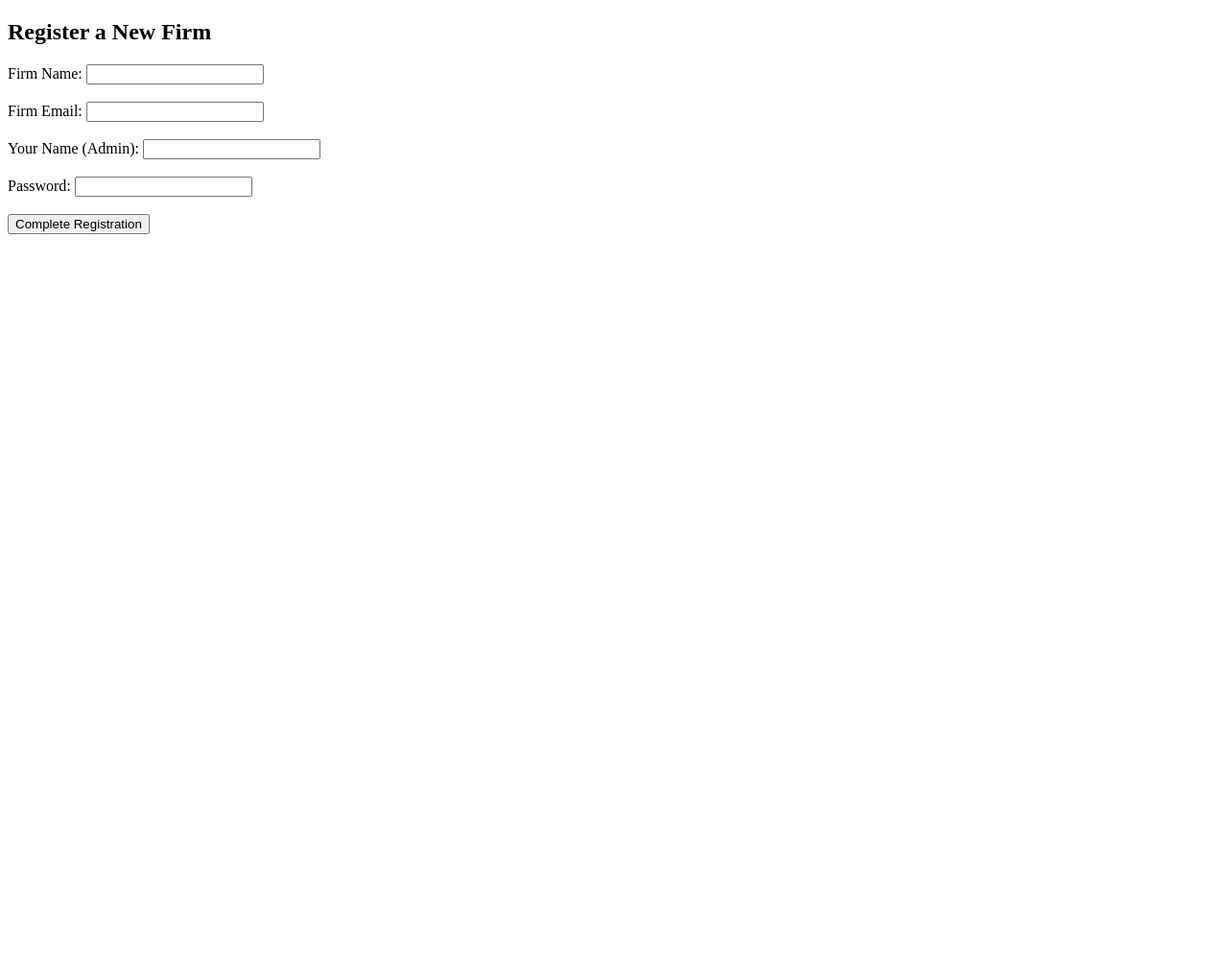
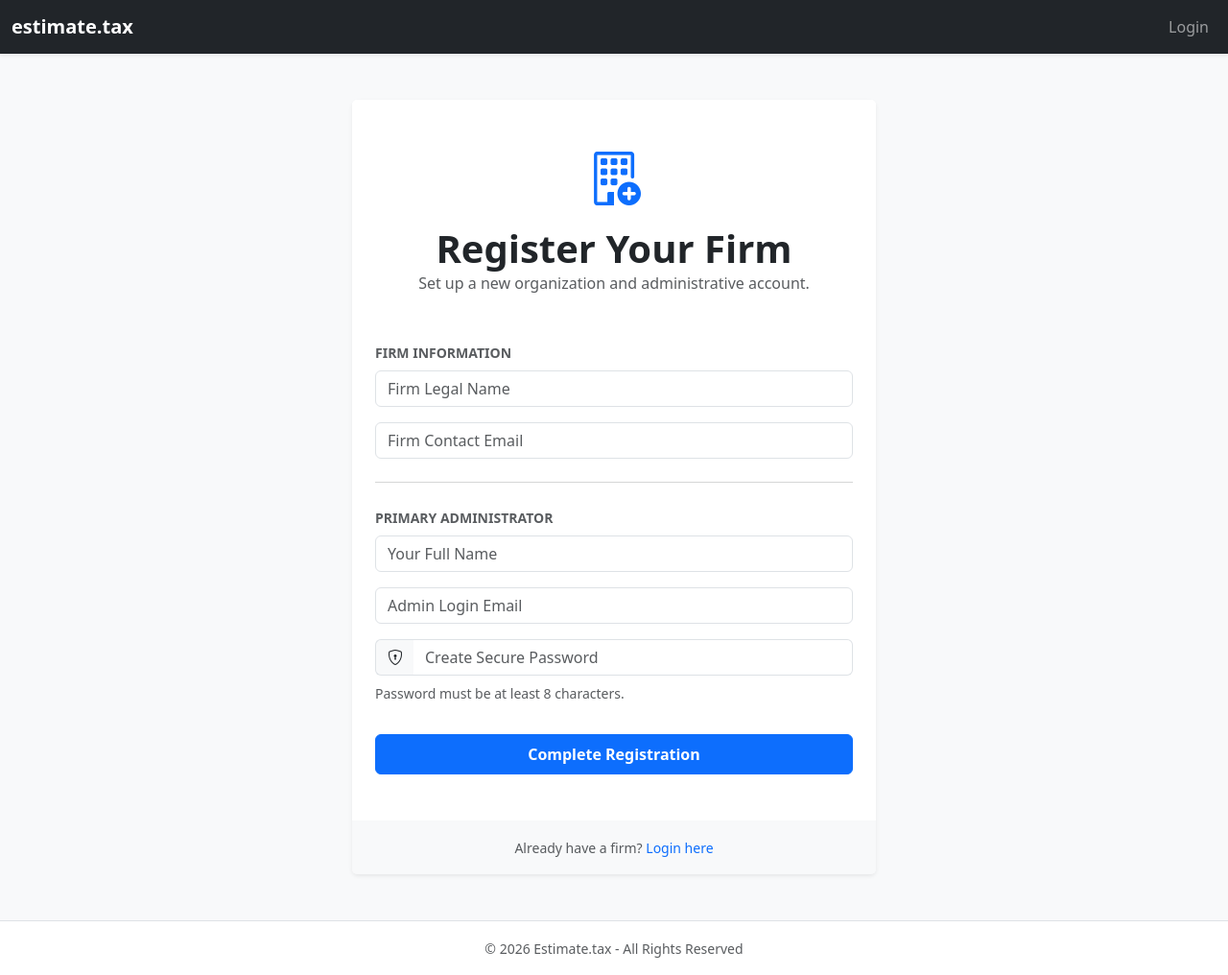
Before and after one commit to clickyquack/estimate-tax, a Flask app: page /register-firm in a window 1280 px wide. Shown: the whole page at 96% size. Before the commit the page ends 244 px from the top, so only its background shows below. Run offline with Flask 3, Linux system fonts and the light colour scheme; parts of the project's set-up code (start-up, migrations or seed data) failed here and were passed over.

Commit message:
Integrated firm registering

```diff
--- a/app/__init__.py
+++ b/app/__init__.py
@@ -100,6 +100,7 @@ def create_app():
         return render_template('login.html')
 
     @app.route('/register-firm', methods=['GET', 'POST'])
+    @limiter.limit("10 per minute")
     def register_firm():
         from .models import Firm, User, Role
         all_firms = Firm.query.all()
@@ -107,21 +108,34 @@ def create_app():
             firm_name = request.form.get('firm_name')
             firm_email = request.form.get('firm_email')
             owner_name = request.form.get('owner_name')
+            admin_email = request.form.get('admin_email')
             owner_password = request.form.get('owner_password')
 
-            new_firm = Firm(name=firm_name, email=firm_email, status="Active")
-            db.session.add(new_firm)
-            db.session.flush() # Gets the firm ID before committing
+            # Integrity Checks
+            existing_user = User.query.filter_by(email=admin_email).first()
+            if existing_user:
+                flash('That email is already registered to a user.', 'danger')
+                return render_template('register-firm.html')
 
-            # Create the owner user
-            admin_role = Role.query.filter_by(name='Admin').first()
-            owner = User(name=owner_name, email=firm_email, firm_id=new_firm.id, role_id=admin_role.id)
-            owner.set_password(owner_password)
-            db.session.add(owner)
-            db.session.commit()
+            # Create the firm and admin
+            try:
+                new_firm = Firm(name=firm_name, email=firm_email, status="Active")
+                db.session.add(new_firm)
+                db.session.flush() # Gets the firm ID before committing
 
-            flash('Firm registered successfully', 'success')
-            return redirect(url_for('login'))
+                # Create the owner user
+                admin_role = Role.query.filter_by(name='Admin').first()
+                owner = User(name=owner_name, email=admin_email, firm_id=new_firm.id, role_id=admin_role.id)
+                owner.set_password(owner_password)
+                db.session.add(owner)
+                db.session.commit()
+
+                flash('Firm registered successfully', 'success')
+                return redirect(url_for('login'))
+
+            except Exception as e:
+                db.session.rollback()
+                flash('An error occurred during registration. Please try again.', 'danger')
 
         return render_template('register-firm.html', firms=all_firms)
 
--- a/app/templates/admin.html
+++ b/app/templates/admin.html
@@ -130,7 +130,7 @@
                                     </tr>
                                     {% else %}
                                     <tr>
-                                        <td colspan="4" class="text-center py-4 text-muted">
+                                        <td colspan="6" class="text-center py-4 text-muted">
                                             <i class="bi bi-folder-x display-6 d-block mb-2"></i>
                                             No clients found.
                                         </td>
--- a/app/templates/register-firm.html
+++ b/app/templates/register-firm.html
@@ -1,25 +1,94 @@
-<!DOCTYPE html>
-<html>
-<head>
-    <title>Register Firm</title>
-</head>
-<body>
-    <h2>Register a New Firm</h2>
+{% extends "base.html" %}
 
-    <form method="POST" action="/register-firm">
-        <label>Firm Name:</label>
-        <input type="text" name="firm_name" required><br><br>
+{% block title %}Register New Firm{% endblock %}
 
-        <label>Firm Email:</label>
-        <input type="email" name="firm_email" required><br><br>
+{% block styles %}{% endblock %}
 
-        <label>Your Name (Admin):</label>
-        <input type="text" name="owner_name" required><br><br>
+{% block content %}
+<div class="container py-5">
+    <div class="row justify-content-center">
+        <div class="col-md-8 col-lg-6">
 
-        <label>Password:</label>
-        <input type="password" name="owner_password" required><br><br>
+            <div class="card border-0 shadow-sm">
+                <div class="card-header bg-white pt-5 pb-3 border-0 text-center">
+                    <div class="mb-3">
+                        <i class="bi bi-building-add text-primary display-4"></i>
+                    </div>
+                    <h1 class="fw-bold mb-0">Register Your Firm</h1>
+                    <p class="text-muted">Set up a new organization and administrative account.</p>
+                </div>
 
-        <button type="submit">Complete Registration</button>
-    </form>
-</body>
-</html>
+                {% with messages = get_flashed_messages(with_categories=true) %}
+                    {% if messages %}
+                        {% for category, message in messages %}
+                            <div class="alert alert-{{ category }} small py-2 mx-4 text-center">{{ message }}</div>
+                        {% endfor %}
+                    {% endif %}
+                {% endwith %}
+
+                <div class="card-body px-4 pb-5">
+                    <form method="POST" action="{{ url_for('register_firm') }}" autocomplete="off">
+
+                        <div class="mb-4">
+                            <label class="form-label small fw-bold text-muted text-uppercase">Firm Information</label>
+                            <div class="row g-3">
+                                <div class="col-12">
+                                    <input type="text" name="firm_name" class="form-control"
+                                        placeholder="Firm Legal Name" required>
+                                </div>
+                                <div class="col-12">
+                                    <input type="email" name="firm_email" class="form-control"
+                                        placeholder="Firm Contact Email" required>
+                                </div>
+                            </div>
+                        </div>
+
+                        <hr class="my-4 text-muted opacity-25">
+
+                        <div class="mb-4">
+                            <label class="form-label small fw-bold text-muted text-uppercase">Primary
+                                Administrator</label>
+                            <div class="row g-3">
+                                <div class="col-12">
+                                    <input type="text" name="owner_name" class="form-control"
+                                        placeholder="Your Full Name" required>
+                                </div>
+                                <div class="col-12">
+                                    <input type="email" name="admin_email" class="form-control"
+                                        placeholder="Admin Login Email" required>
+                                </div>
+                                <div class="col-12">
+                                    <div class="input-group">
+                                        <span class="input-group-text bg-light border-end-0">
+                                            <i class="bi bi-shield-lock"></i>
+                                        </span>
+                                        <input type="password" name="owner_password" class="form-control border-start-0"
+                                            placeholder="Create Secure Password" required minlength="8">
+                                    </div>
+                                    <div class="form-text x-small text-muted mt-2">
+                                        Password must be at least 8 characters.
+                                    </div>
+                                </div>
+                            </div>
+                        </div>
+
+                        <div class="d-grid gap-2 pt-2">
+                            <button type="submit" class="btn btn-primary fw-bold py-2">
+                                Complete Registration
+                            </button>
+                        </div>
+                    </form>
+                </div>
+
+                <div class="card-footer bg-light border-0 py-3 text-center">
+                    <small class="text-muted">Already have a firm? <a href="{{ url_for('login') }}"
+                            class="text-decoration-none">Login here</a></small>
+                </div>
+            </div>
+
+        </div>
+    </div>
+</div>
+{% endblock %}
+
+{% block scripts %}{% endblock %}
```
Also changed, not shown: app/templates/index.html (+29 -4 lines).
